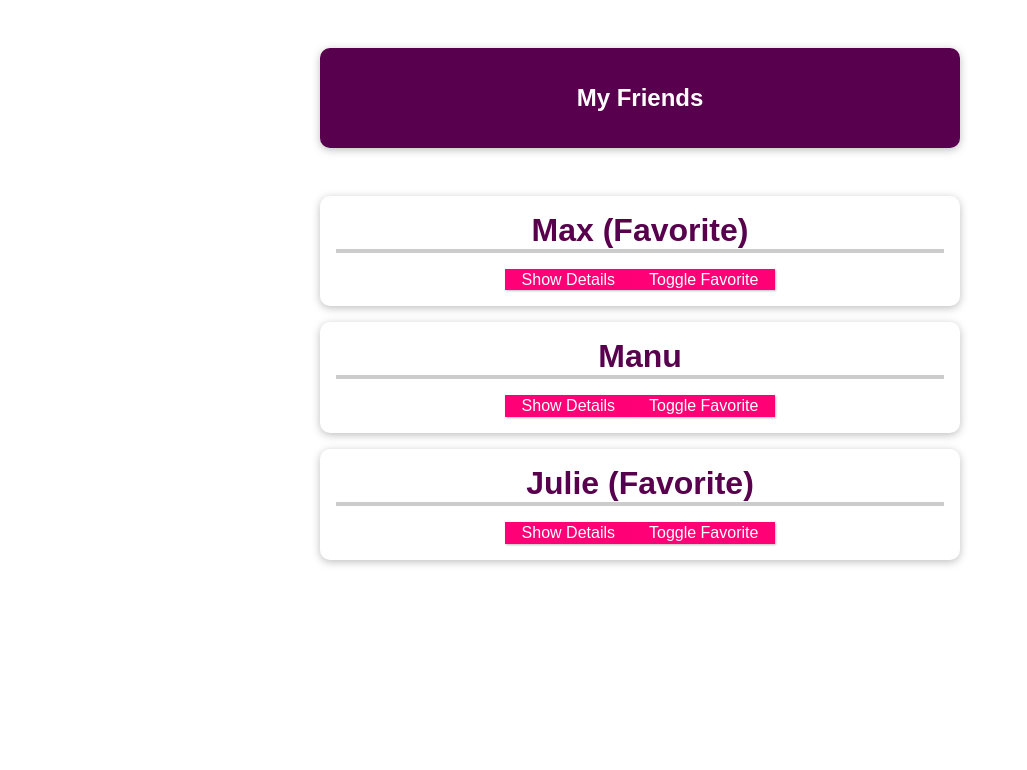
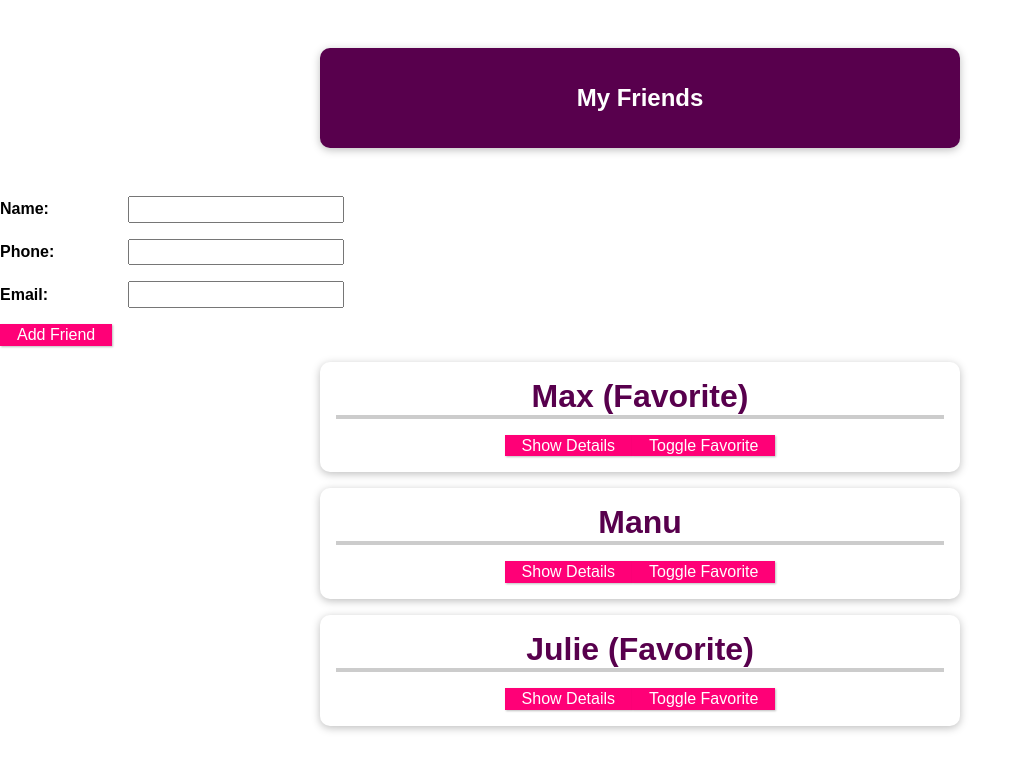
Before and after one commit to biachalegre/vuejs-studies, a Vue app in the folder projetos/projeto-01/: page / in a window 1280 px wide. Shown: the top 770 px of the page, without its empty margins (0-1027 px from the left). Built offline with nearby package versions, Linux system fonts and the light colour scheme.

Commit message:
Adding Components & Connecting Them

```diff
--- a/projetos/projeto-01/src/App.vue
+++ b/projetos/projeto-01/src/App.vue
@@ -1,6 +1,7 @@
 <template>
   <section>
     <header><h1>My Friends</h1></header>
+    <new-friend @add-friend="addNewFriend"></new-friend>
     <ul>
       <friend-contact
         v-for="friend in friends"
@@ -17,7 +18,9 @@
 </template>
 
 <script>
+import NewFriend from './components/NewFriend.vue'
 export default {
+  components: { NewFriend },
   data() {
     return {
       friends: [
@@ -49,6 +52,16 @@
     toggleFavoriteStatus(friendId) {
       const identifiedFriend = this.friends.find((friend) => friend.id === friendId)
       identifiedFriend.isFavorite = !identifiedFriend.isFavorite
+    },
+    addNewFriend(name, phone, email) {
+      const newFriendContact = {
+        id: new Date().toISOString(),
+        name: name,
+        phone: phone,
+        email: email,
+        isFavorite: false
+      }
+      this.friends.push(newFriendContact)
     }
   }
 }
@@ -65,6 +78,19 @@
 
 body {
   margin: 0;
+}
+#app input {
+  font: inherit;
+  padding: 0.15rem;
+}
+#app label {
+  font-weight: bold;
+  margin-right: 1rem;
+  width: 7rem;
+  display: inline-block;
+}
+#app form div {
+  margin: 1rem 0;
 }
 
 header {
--- /dev/null
+++ b/projetos/projeto-01/src/components/NewFriend.vue
@@ -0,0 +1,37 @@
+<template>
+  <form @submit.prevent="submitData">
+    <div>
+      <label>Name:</label>
+      <input type="text" v-model="enteredName" />
+    </div>
+    <div>
+      <label>Phone:</label>
+      <input type="tel" v-model="enteredPhone" />
+    </div>
+    <div>
+      <label>Email:</label>
+      <input type="email" v-model="enteredEmail" />
+    </div>
+    <div>
+      <button>Add Friend</button>
+    </div>
+  </form>
+</template>
+
+<script>
+export default {
+  emits: ['add-friend'],
+  data() {
+    return {
+      enteredName: '',
+      enteredPhone: '',
+      enteredEmail: ''
+    }
+  },
+  methods: {
+    submitData() {
+      this.$emit('add-friend', this.enteredName, this.enteredPhone, this.enteredEmail)
+    }
+  }
+}
+</script>
--- a/projetos/projeto-01/src/main.js
+++ b/projetos/projeto-01/src/main.js
@@ -1,9 +1,11 @@
 import { createApp } from 'vue';
 import App from './App.vue';
 import FriendContact from './components/FriendContact.vue';
+import NewFriend from './components/NewFriend.vue';
 
 const app = createApp(App);
 
-app.component('friend-contact', FriendContact)
+app.component('friend-contact', FriendContact);
+app.component('new-friend', NewFriend)
 
 app.mount('#app');
```
